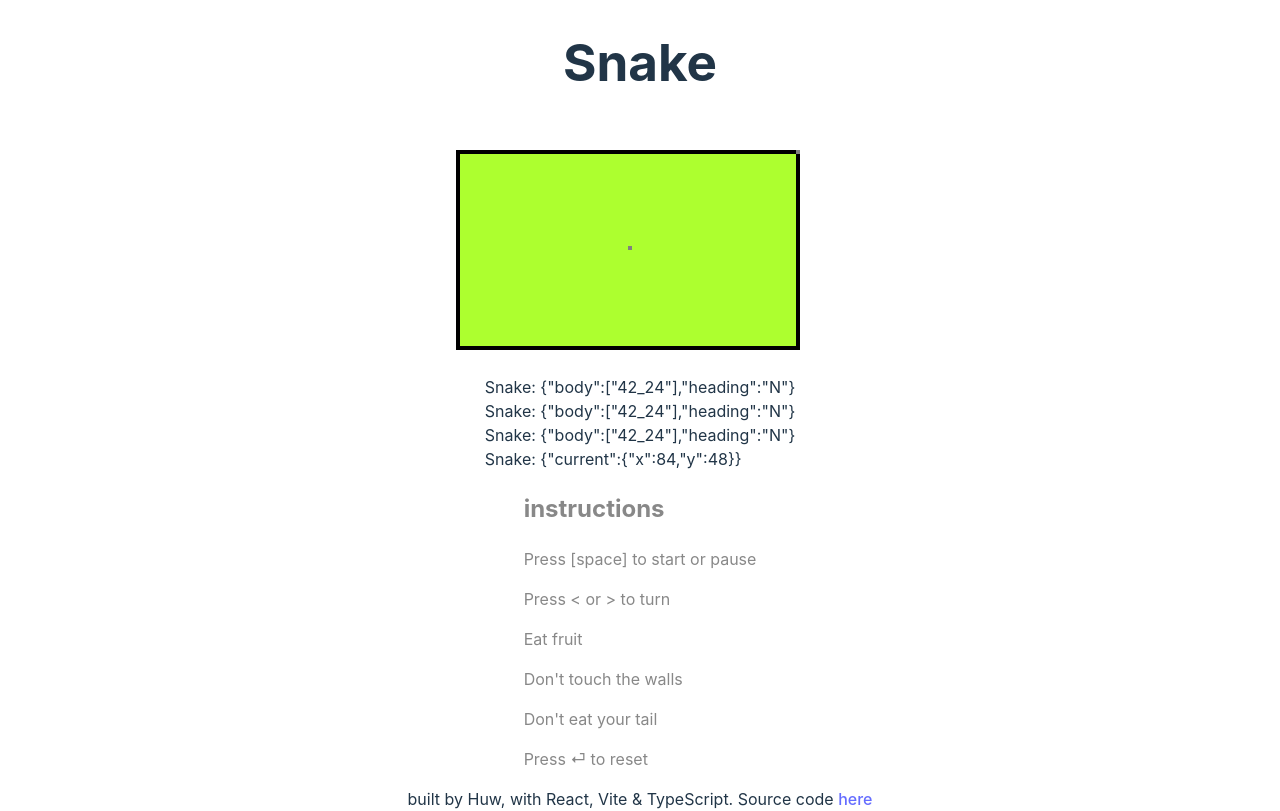
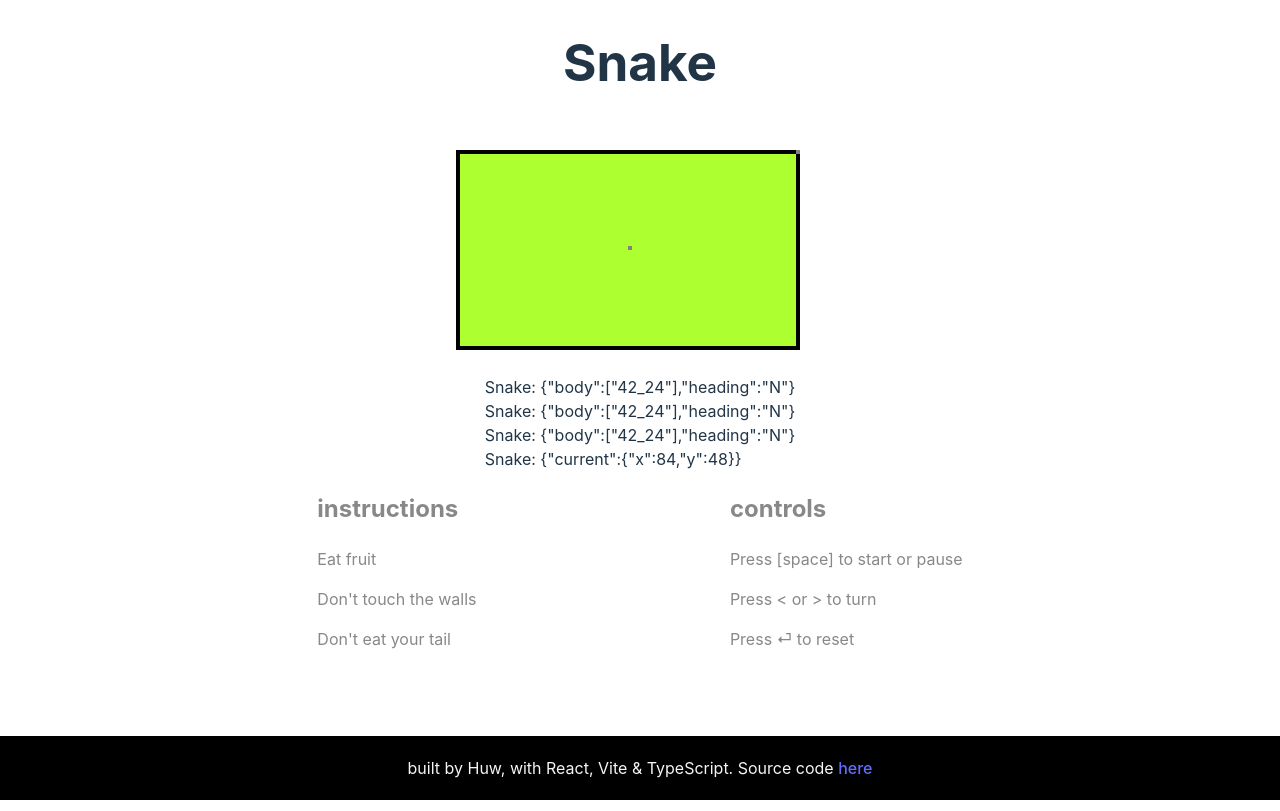
Before and after one commit to huwfernie/snake-game, a React (Vite) app: page / in a window 1280 px wide. Built offline with nearby package versions, Linux system fonts and the light colour scheme.

Commit message:
update page layout

```diff
--- a/index.html
+++ b/index.html
@@ -1,21 +1,29 @@
 <!doctype html>
 <html lang="en">
+
 <head>
   <meta charset="UTF-8" />
   <meta name="viewport" content="width=device-width, initial-scale=1.0" />
   <title>Snake Game</title>
 </head>
+
 <body>
   <h1>Snake</h1>
   <div id="root"></div>
-    <section class="instructions">
+  <section class="about">
+    <div>
       <h2>instructions</h2>
+      <div>
+        <p>Eat fruit</p>
+        <p>Don't touch the walls</p>
+        <p>Don't eat your tail</p>
+      </div>
+    </div>
+    <div>
+      <h2>controls</h2>
       <div>
         <p>Press [space] to start or pause</p>
         <p>Press &lt; or &gt; to turn</p>
-        <p>Eat fruit</p>
-        <p>Don't touch the walls</p>
-        <p>Don't eat your tail</p>
         <p>Press &#9166; to reset</p>
       </div>
   </section>
@@ -24,4 +32,5 @@
   </footer>
   <script type="module" src="/src/main.tsx"></script>
 </body>
+
 </html>
--- a/src/index.css
+++ b/src/index.css
@@ -40,6 +40,17 @@ h1 {
   line-height: 1.1;
 }
 
+.footer {
+  display: block;
+  position: fixed;
+  bottom: 0;
+  width: 100%;
+  background-color: black;
+  color: whitesmoke;
+  padding: 20px;
+  text-align: center;
+}
+
 /*
  PAGE SETUP -- END
 */
@@ -62,7 +73,6 @@ h1 {
 }
 
 .pixel {
-  /* stub */
   width: 1px;
   height: 1px;
 }
@@ -79,8 +89,11 @@ h1 {
  DETAILS SETUP -- START
 */
 
-.instructions {
+.about {
   color: #888;
+  display: flex;
+  justify-content: space-evenly;
+  width: 90%;
 }
 
 /*
@@ -99,7 +112,4 @@ h1 {
   a:hover {
     color: #747bff;
   }
-  button {
-    background-color: #f9f9f9;
-  }
 }
```
Lines whose indentation alone changed are shown as unchanged.
